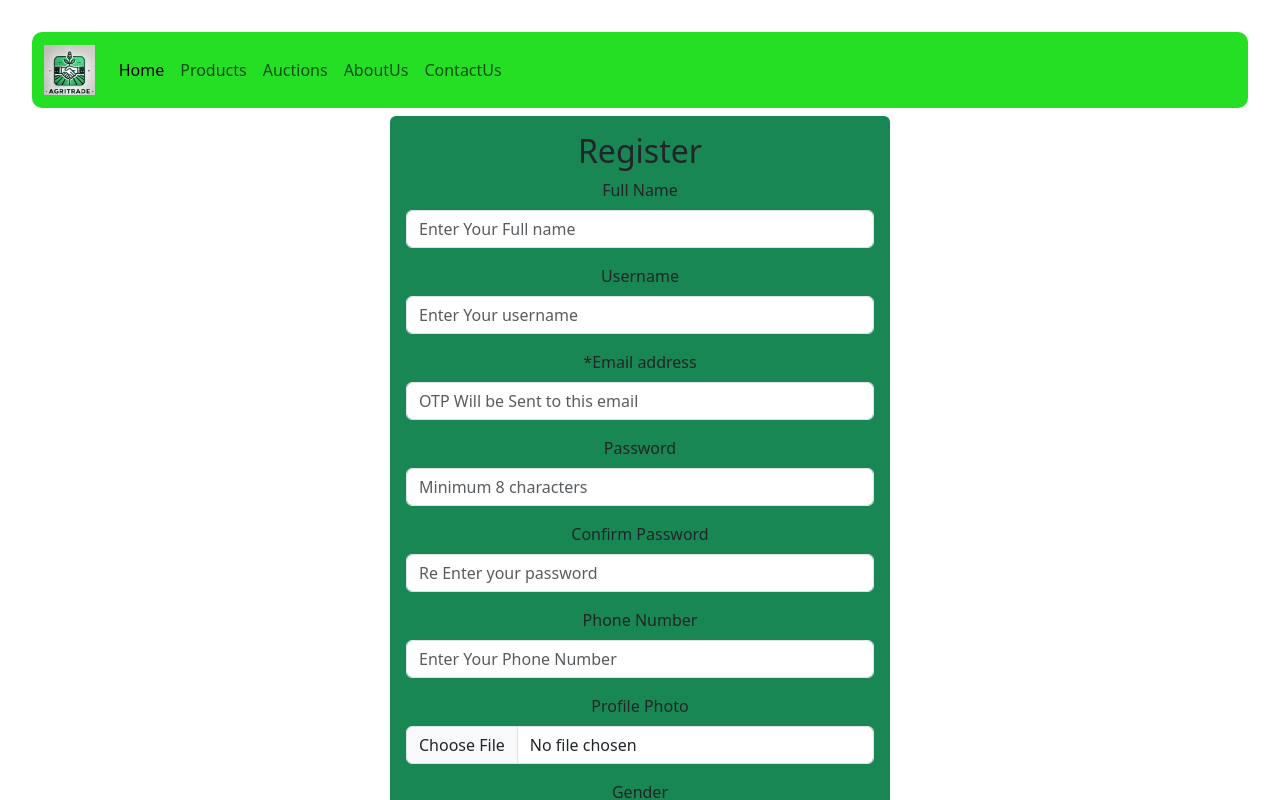
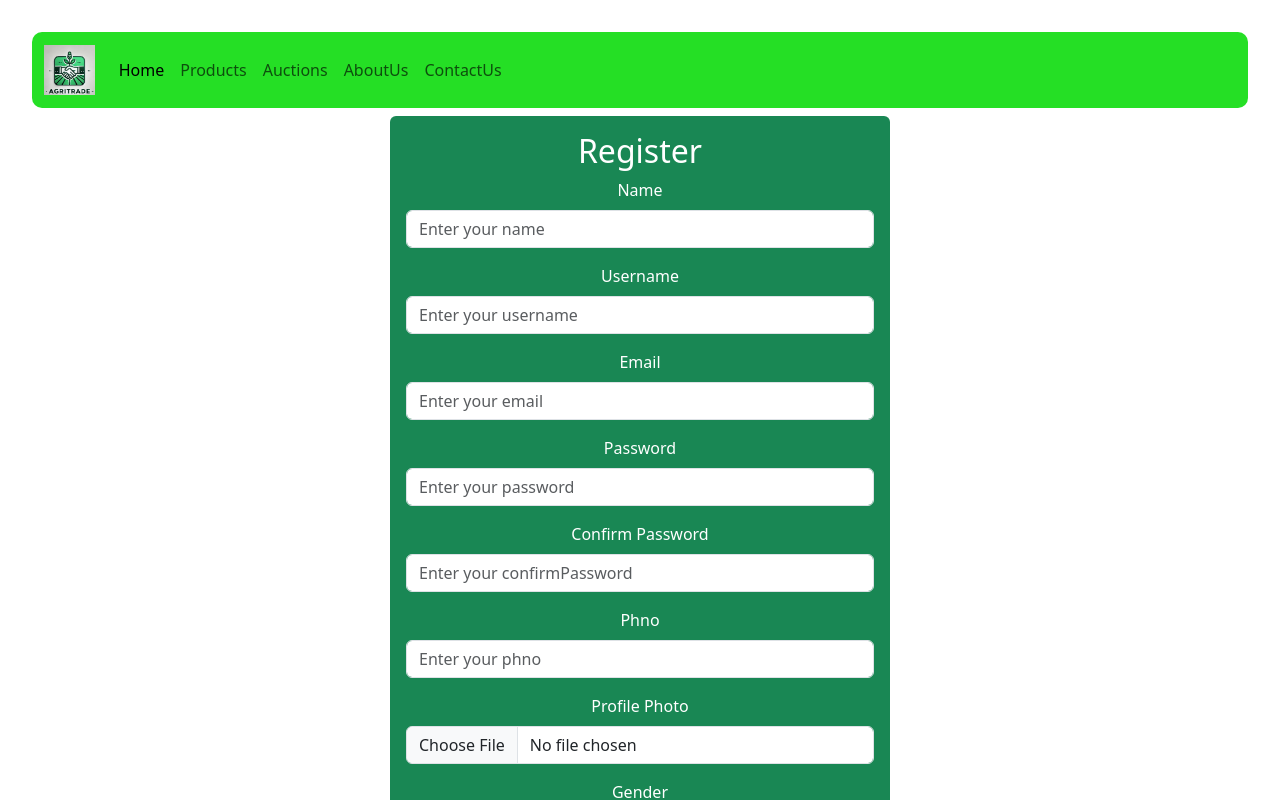
Before and after one commit to tharunnaidug/agritrade, a React (Vite) app: page /register in a window 1280 px wide. Shown: the top 800 px of the page. Built offline with nearby package versions, Linux system fonts and the light colour scheme.

Commit message:
Better UI and UX

```diff
--- a/src/componets/Login.jsx
+++ b/src/componets/Login.jsx
@@ -10,13 +10,13 @@ const Login = () => {
         password: ''
     });
     const [errors, setErrors] = useState({});
-    const [showPassword, setShowPassword] = useState(false); // State to toggle password visibility
+    const [showPassword, setShowPassword] = useState(false);
     const navigate = useNavigate();
 
     const handleInputChange = (e) => {
         const { id, value } = e.target;
         setFormData((prevData) => ({ ...prevData, [id]: value }));
-        setErrors((prevErrors) => ({ ...prevErrors, [id]: '' })); // Clear error on typing
+        setErrors((prevErrors) => ({ ...prevErrors, [id]: '' }));
     };
 
     const validateForm = () => {
@@ -45,7 +45,7 @@ const Login = () => {
                 setErrors(newErrors);
             } else {
                 localStorage.setItem('AGRITRADE', data?.username);
-                navigate('/');
+                navigate('/user/profile');
             }
         } catch (error) {
             console.error('Login failed:', error);
--- a/src/componets/Register.jsx
+++ b/src/componets/Register.jsx
@@ -8,6 +8,9 @@ const Register = () => {
   const [otpSent, setOtpSent] = useState(false);
   const [receivedOtp, setReceivedOtp] = useState("");
   const [otpVerified, setOtpVerified] = useState(false);
+  const [otpError, setOtpError] = useState("");
+  const [loading, setLoading] = useState(false);
+
   const [formData, setFormData] = useState({
     name: '',
     username: '',
@@ -34,12 +37,17 @@ const Register = () => {
       setErrors((prev) => ({ ...prev, email: 'Email is required to send OTP' }));
       return;
     }
+    setLoading(true);
     try {
       const data = await sendOtp(formData.email);
       setReceivedOtp(data.otp);
       setOtpSent(true);
+      setLoading(true);
     } catch (error) {
       console.error("Failed to send OTP", error);
+      setOtpError("Failed to send OTP. Please try again.");
+    } finally {
+      setLoading(false);
     }
   };
 
@@ -51,7 +59,6 @@ const Register = () => {
       body: formData,
     });
     const data = await response.json();
-    console.log(data.data.url)
     return data.data.url;
   };
 
@@ -96,7 +103,7 @@ const Register = () => {
         setErrors(newErrors);
       } else {
         localStorage.setItem('AGRITRADE', data?.username);
-        navigate('/');
+        navigate('/user/profile');
       }
     } catch (error) {
       console.error('Error submitting form:', error);
@@ -104,41 +111,18 @@ const Register = () => {
   };
 
   return (
-    <div className="container mt-2 bg-success p-3 rounded" style={{ maxWidth: "500px" }}>
+    <div className="container mt-2 bg-success p-3 rounded text-white" style={{ maxWidth: "500px" }}>
       <h2>Register</h2>
       <form onSubmit={otpSent && otpVerified ? handleSubmit : (e) => e.preventDefault()}>
+        {["name", "username", "email", "password", "confirmPassword", "phno"].map((field, idx) => (
+          <div className="mb-3" key={idx}>
+            <label htmlFor={field} className="form-label">{field === "confirmPassword" ? "Confirm Password" : field.charAt(0).toUpperCase() + field.slice(1)}</label>
+            <input type={field.includes("password") ? "password" : "text"} className={`form-control ${errors[field] ? 'is-invalid' : ''}`} id={field} value={formData[field]} onChange={handleInputChange} placeholder={`Enter your ${field}`} />
+            {errors[field] && <div className="invalid-feedback">{errors[field]}</div>}
+          </div>
+        ))}
         <div className="mb-3">
-          <label htmlFor="name" className="form-label cursor-pointer">Full Name</label>
-          <input type="text" className={`form-control ${errors.name ? 'is-invalid' : ''}`} id="name" value={formData.name} onChange={handleInputChange} placeholder='Enter Your Full name' />
-          {errors.name && <div className="invalid-feedback">{errors.name}</div>}
-        </div>
-        <div className="mb-3">
-          <label htmlFor="username" className="form-label cursor-pointer">Username</label>
-          <input type="text" className={`form-control ${errors.username ? 'is-invalid' : ''}`} id="username" value={formData.username} onChange={handleInputChange} placeholder='Enter Your username' />
-          {errors.username && <div className="invalid-feedback">{errors.username}</div>}
-        </div>
-        <div className="mb-3">
-          <label htmlFor="email" className="form-label cursor-pointer">*Email address</label>
-          <input type="email" className={`form-control ${errors.email ? 'is-invalid' : ''}`} id="email" value={formData.email} onChange={handleInputChange} placeholder='OTP Will be Sent to this email' />
-          {errors.email && <div className="invalid-feedback">{errors.email}</div>}
-        </div>
-        <div className="mb-3">
-          <label htmlFor="password" className="form-label cursor-pointer">Password</label>
-          <input type="password" className={`form-control ${errors.password ? 'is-invalid' : ''}`} id="password" value={formData.password} onChange={handleInputChange} placeholder='Minimum 8 characters' />
-          {errors.password && <div className="invalid-feedback">{errors.password}</div>}
-        </div>
-        <div className="mb-3">
-          <label htmlFor="confirmPassword" className="form-label cursor-pointer">Confirm Password</label>
-          <input type="text" className={`form-control ${errors.confirmPassword ? 'is-invalid' : ''}`} id="confirmPassword" value={formData.confirmPassword} onChange={handleInputChange} placeholder='Re Enter your password' />
-          {errors.confirmPassword && <div className="invalid-feedback">{errors.confirmPassword}</div>}
-        </div>
-        <div className="mb-3">
-          <label htmlFor="phno" className="form-label cursor-pointer">Phone Number</label>
-          <input type="text" className={`form-control ${errors.phno ? 'is-invalid' : ''}`} id="phno" value={formData.phno} onChange={handleInputChange} placeholder='Enter Your Phone Number' />
-          {errors.phno && <div className="invalid-feedback">{errors.phno}</div>}
-        </div>
-        <div className="mb-3">
-          <label htmlFor="pic" className="form-label cursor-pointer">Profile Photo</label>
+          <label htmlFor="pic" className="form-label">Profile Photo</label>
           <input type="file" className="form-control" id="pic" onChange={handleFile} />
         </div>
         <div className="mb-3">
@@ -151,19 +135,38 @@ const Register = () => {
           {errors.gender && <div className="invalid-feedback">{errors.gender}</div>}
         </div>
         <div className="mb-3">
-          <label htmlFor="dob" className="form-label cursor-pointer">Date of birth</label>
+          <label htmlFor="dob" className="form-label">Date of Birth</label>
           <input type="date" className={`form-control ${errors.dob ? 'is-invalid' : ''}`} id="dob" value={formData.dob} onChange={handleInputChange} />
           {errors.dob && <div className="invalid-feedback">{errors.dob}</div>}
         </div>
 
-        {!otpSent && <button type="button" className="btn btn-warning my-3" onClick={handleSendOtp}>Send OTP</button>}
-        {otpSent && !otpVerified && <Otp onSubmit={(otp) => setOtpVerified(otp === receivedOtp)} />}
+        {!otpSent && (
+          <button type="button" className="btn btn-warning my-3" onClick={handleSendOtp} disabled={loading}>
+            {loading ? 'Sending OTP...' : 'Send OTP'}
+          </button>
+        )}
+        {otpError && <p className='text-danger'>{otpError}</p>}
+        {otpSent && !otpVerified && (
+          <Otp onSubmit={(otp) => {
+            if (otp === receivedOtp) {
+              setOtpVerified(true);
+              setOtpError("");
+            } else {
+              setOtpError("Invalid OTP. Please try again.");
+            }
+          }} />
+        )}
+        {otpError && <p className='text-danger'>{otpError}</p>}
+
+        {otpVerified && <button type="submit" className="btn btn-primary mt-3">Register</button>}
       </form>
-     <div>
-       <Link to={`/login`} className='text-decoration-none md:fs-5 text-reset fw-medium my-5'>Already Have an Account? Login Now!</Link>
+
+      <div className="mt-3">
+        <Link to={`/login`} className='text-decoration-none text-reset fw-medium'>Already Have an Account? Login Now!</Link>
       </div>
-
-      <Link to={`/seller/register`} className='text-decoration-none md:fs-5 text-reset fw-medium my-5'>Register As Seller</Link>
+      <div className="mt-2">
+        <Link to={`/seller/register`} className='text-decoration-none text-reset fw-medium'>Register As Seller</Link>
+      </div>
     </div>
   );
 };
--- a/src/componets/seller/Slogin.jsx
+++ b/src/componets/seller/Slogin.jsx
@@ -11,8 +11,7 @@ const Slogin = () => {
     });
 
     const [errors, setErrors] = useState({});
-    const [showPassword, setShowPassword] = useState(false); // State to manage password visibility
-    const navigate = useNavigate();
+    const [showPassword, setShowPassword] = useState(false);
 
     const validateForm = () => {
         const newErrors = {};
@@ -48,7 +47,7 @@ const Slogin = () => {
     const handleInputChange = (e) => {
         const { id, value } = e.target;
         setFormData({ ...formData, [id]: value });
-        setErrors((prev) => ({ ...prev, [id]: '' })); // Clear error on change
+        setErrors((prev) => ({ ...prev, [id]: '' }));
     };
 
     const togglePasswordVisibility = () => {
@@ -58,10 +57,10 @@ const Slogin = () => {
     return (
         <>
             <div className="container mt-3 bg-success p-4 rounded" style={{ maxWidth: "500px" }}>
-                <h2>Seller Login</h2>
+                <h2 className='text-white'>Seller Login</h2>
                 <form className="mb-4" onSubmit={handleSubmit}>
                     <div className="mb-3">
-                        <label htmlFor="username" className="form-label">Username</label>
+                        <label htmlFor="username" className="form-label text-white">Username</label>
                         <input
                             type="text"
                             className={`form-control ${errors.username ? 'is-invalid' : ''}`}
@@ -74,7 +73,7 @@ const Slogin = () => {
                     </div>
 
                     <div className="mb-3 position-relative">
-                        <label htmlFor="password" className="form-label">Password</label>
+                        <label htmlFor="password" className="form-label text-white">Password</label>
                         <input
                             type={showPassword ? "text" : "password"}
                             className={`form-control ${errors.password ? 'is-invalid' : ''}`}
@@ -100,7 +99,7 @@ const Slogin = () => {
                     <button type="submit" className="btn btn-primary">Login</button>
                 </form>
 
-                <Link to="/seller/register" className="text-decoration-none fs-10 text-dark fw-medium d-block mt-3">
+                <Link to="/seller/register" className="text-decoration-none fs-10 text-white fw-medium d-block mt-3">
                     Don't Have an Account? Register Now!
                 </Link>
             </div>
--- a/src/componets/seller/Sregister.jsx
+++ b/src/componets/seller/Sregister.jsx
@@ -8,6 +8,9 @@ const Sregister = () => {
   const [otpSent, setOtpSent] = useState(false);
   const [receivedOtp, setReceivedOtp] = useState("");
   const [otpVerified, setOtpVerified] = useState(false);
+  const [otpError, setOtpError] = useState("");
+  const [loading, setLoading] = useState(false);
+
   const navigate = useNavigate();
 
   const [formData, setFormData] = useState({
@@ -32,12 +35,17 @@ const Sregister = () => {
       setErrors((prev) => ({ ...prev, email: 'Email is required to send OTP' }));
       return;
     }
+    setLoading(true);
     try {
       const data = await sendSellerOtp(formData.email);
       setReceivedOtp(data.otp);
       setOtpSent(true);
+      setLoading(true);
     } catch (error) {
       console.error("Failed to send OTP", error);
+      setOtpError("Failed to send OTP. Please try again.");
+    } finally {
+      setLoading(false);
     }
   };
 
@@ -82,10 +90,10 @@ const Sregister = () => {
 
   return (
     <div className="container mt-2 bg-success p-3 rounded" style={{ maxWidth: "500px" }}>
-      <h2>Seller Register</h2>
+      <h2 className='text-white'>Seller Register</h2>
       <form onSubmit={otpSent && otpVerified ? handleSubmit : (e) => e.preventDefault()}>
         <div className="mb-3">
-          <label htmlFor="companyname" className="form-label cursor-pointer">Company Name</label>
+          <label htmlFor="companyname" className="form-label cursor-pointer text-white">Company Name</label>
           <input
             type="text"
             className={`form-control ${errors.companyname ? 'is-invalid' : ''}`}
@@ -98,7 +106,7 @@ const Sregister = () => {
         </div>
 
         <div className="mb-3">
-          <label htmlFor="username" className="form-label cursor-pointer">UserName</label>
+          <label htmlFor="username" className="form-label cursor-pointer text-white">UserName</label>
           <input
             type="text"
             className={`form-control ${errors.username ? 'is-invalid' : ''}`}
@@ -111,7 +119,7 @@ const Sregister = () => {
         </div>
 
         <div className="mb-3">
-          <label htmlFor="email" className="form-label cursor-pointer">*Email address</label>
+          <label htmlFor="email" className="form-label cursor-pointer text-white">*Email address</label>
           <input
             type="email"
             className={`form-control ${errors.email ? 'is-invalid' : ''}`}
@@ -124,7 +132,7 @@ const Sregister = () => {
         </div>
 
         <div className="mb-3">
-          <label htmlFor="password" className="form-label cursor-pointer">Password</label>
+          <label htmlFor="password" className="form-label cursor-pointer text-white">Password</label>
           <input
             type="password"
             className={`form-control ${errors.password ? 'is-invalid' : ''}`}
@@ -137,7 +145,7 @@ const Sregister = () => {
         </div>
 
         <div className="mb-3">
-          <label htmlFor="confirmPassword" className="form-label cursor-pointer">Confirm Password</label>
+          <label htmlFor="confirmPassword" className="form-label cursor-pointer text-white">Confirm Password</label>
           <input
             type="password"
             className={`form-control ${errors.confirmPassword ? 'is-invalid' : ''}`}
@@ -150,7 +158,7 @@ const Sregister = () => {
         </div>
 
         <div className="mb-3">
-          <label htmlFor="phno" className="form-label cursor-pointer">Phone Number</label>
+          <label htmlFor="phno" className="form-label cursor-pointer text-white">Phone Number</label>
           <input
             type="text"
             className={`form-control ${errors.phno ? 'is-invalid' : ''}`}
@@ -162,31 +170,36 @@ const Sregister = () => {
           {errors.phno && <div className="invalid-feedback">{errors.phno}</div>}
         </div>
 
-        {/* OTP Section */}
         {!otpSent && (
-          <button type="button" className="btn btn-warning my-3" onClick={handleSendOtp}>
-            Send OTP
+          <button type="button" className="btn btn-warning my-3" onClick={handleSendOtp} disabled={loading}>
+            {loading ? 'Sending OTP...' : 'Send OTP'}
           </button>
         )}
+        {otpError && <p className='text-danger'>{otpError}</p>}
         {otpSent && !otpVerified && (
-          <Otp onSubmit={(otp) => setOtpVerified(otp === receivedOtp)} />
+          <Otp onSubmit={(otp) => {
+            if (otp === receivedOtp) {
+              setOtpVerified(true);
+              setOtpError("");
+            } else {
+              setOtpError("Invalid OTP. Please try again.");
+            }
+          }} />
         )}
+        {otpError && <p className='text-danger'>{otpError}</p>}
 
-        {otpVerified && (
-          <button type="submit" className="btn btn-primary mt-3">
-            Register
-          </button>
-        )}
+        {otpVerified && <button type="submit" className="btn btn-primary mt-3">Register</button>}
+
       </form>
 
-      <div className="mt-3">
-        <Link to={`/seller/login`} className="text-decoration-none md:fs-5 text-reset fw-medium">
+      <div className="mt-3 text-white">
+        <Link to={`/seller/login`} className=" text-decoration-none md:fs-5 text-reset fw-medium">
           Already a Seller? Login Now!
         </Link>
       </div>
 
-      <div className="mt-2">
-        <Link to={`/register`} className="text-decoration-none md:fs-5 text-reset fw-medium">
+      <div className="mt-2 text-white">
+        <Link to={`/register`} className="text-decoration-none md:fs-5 text-reset fw-medium text-white">
           Register as User
         </Link>
       </div>
```
